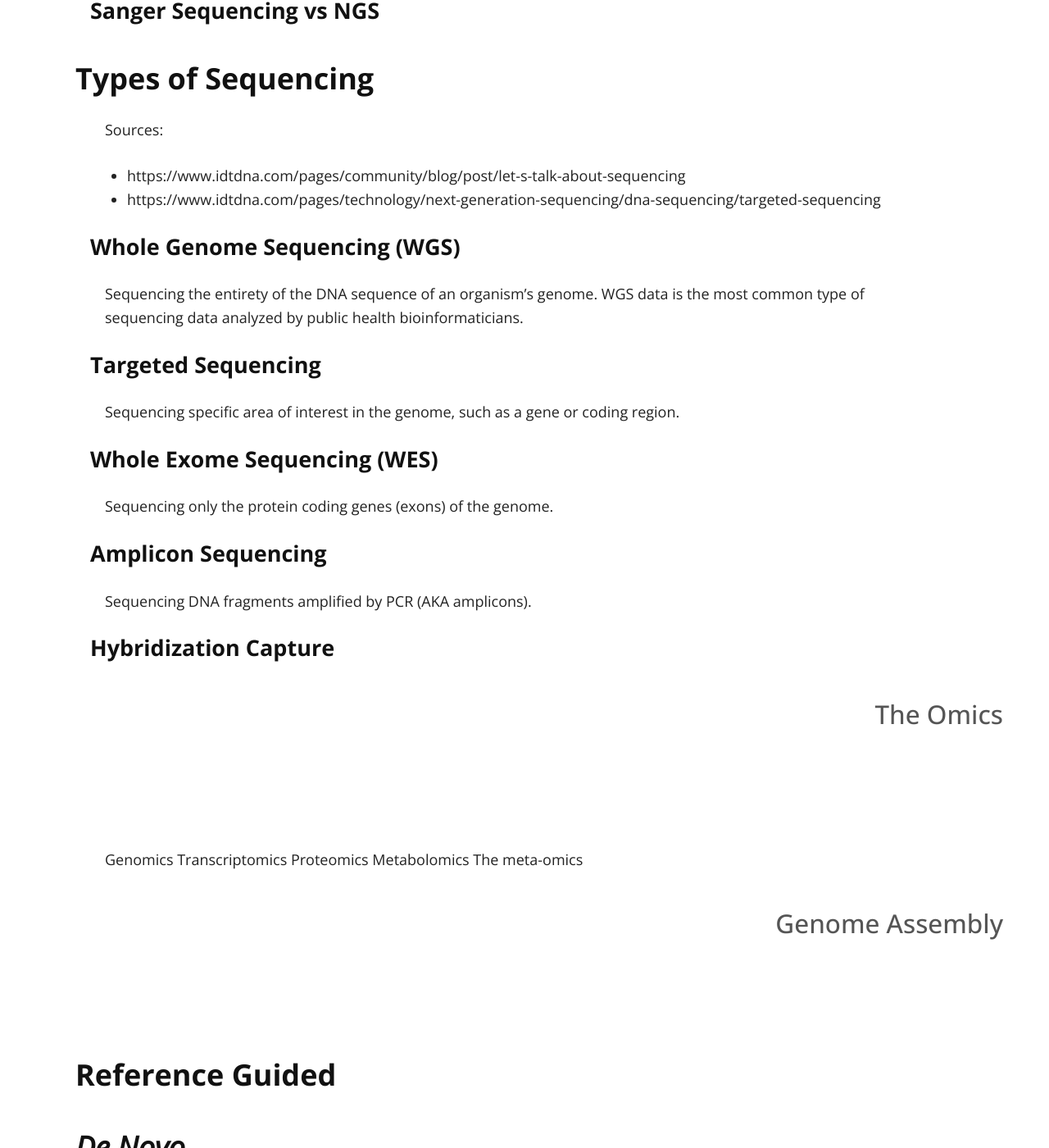
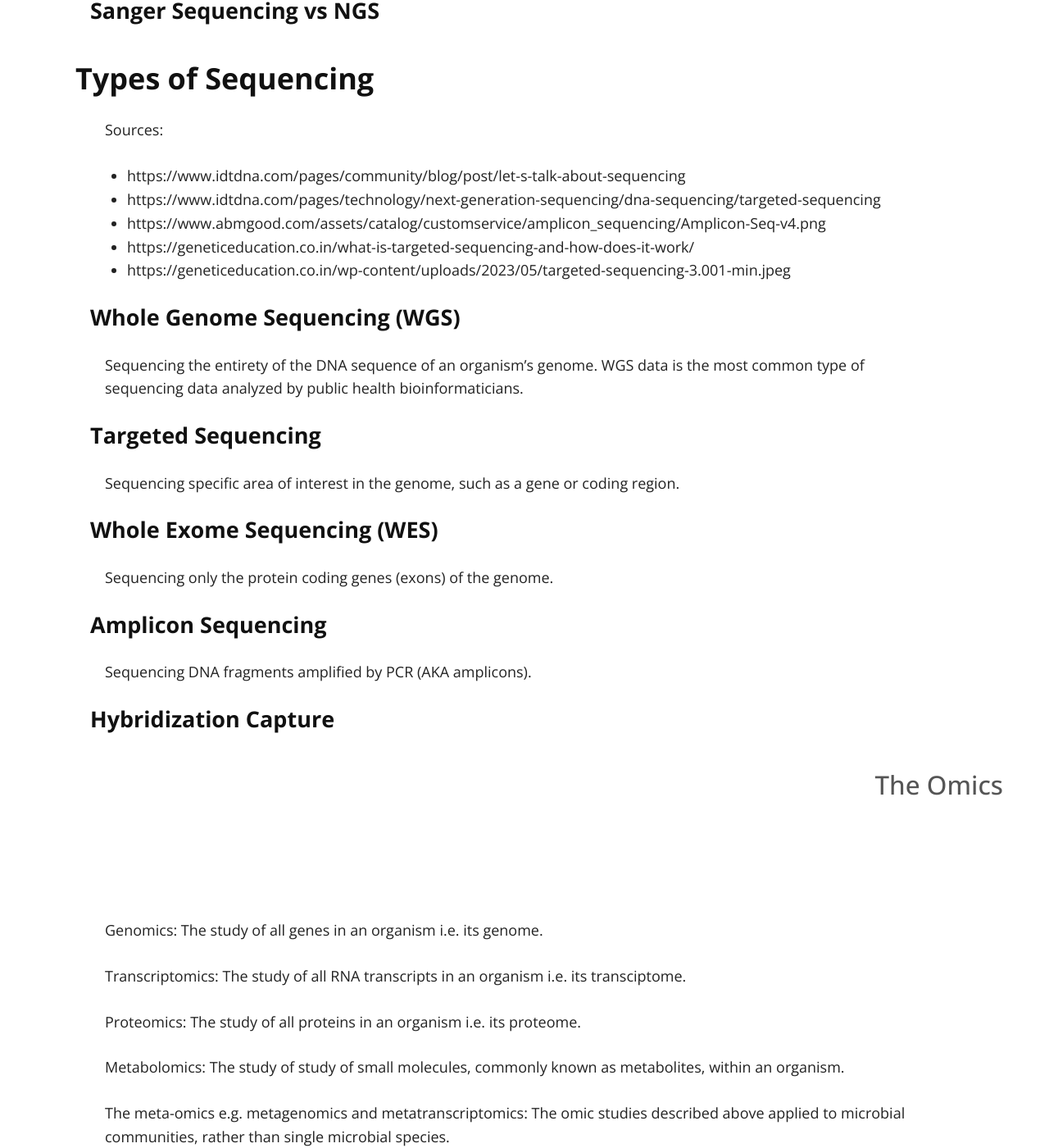
Before and after one commit to StaPH-B/midwest-region, a Jekyll site: the page built from in-progress/outline.md, in a window 1280 px wide and 1400 px high, scrolled down 4411 px. Shown: the whole window at 82% size. Built offline with Jekyll 4.4.1, drawn with Linux system fonts in a browser that asks for light colours; our own code applies the rules of GitHub Pages for plain Markdown files.

Commit message:
Add omic info

```diff
--- a/in-progress/outline.md
+++ b/in-progress/outline.md
@@ -111,6 +111,9 @@ Long-read sequencing:
 Sources:
  - https://www.idtdna.com/pages/community/blog/post/let-s-talk-about-sequencing
  - https://www.idtdna.com/pages/technology/next-generation-sequencing/dna-sequencing/targeted-sequencing
+ - https://www.abmgood.com/assets/catalog/customservice/amplicon_sequencing/Amplicon-Seq-v4.png
+ - https://geneticeducation.co.in/what-is-targeted-sequencing-and-how-does-it-work/
+ - https://geneticeducation.co.in/wp-content/uploads/2023/05/targeted-sequencing-3.001-min.jpeg
 
 #### Whole Genome Sequencing (WGS)
 
@@ -132,11 +135,15 @@ Sequencing DNA fragments amplified by PCR (AKA amplicons).
 
 ## The Omics
 
-Genomics
-Transcriptomics
-Proteomics
-Metabolomics
-The meta-omics
+Genomics: The study of all genes in an organism i.e. its genome.
+
+Transcriptomics: The study of all RNA transcripts in an organism i.e. its transciptome.
+
+Proteomics: The study of all proteins in an organism i.e. its proteome.
+
+Metabolomics: The study of study of small molecules, commonly known as metabolites, within an organism.
+
+The meta-omics e.g. metagenomics and metatranscriptomics: The omic studies described above applied to microbial communities, rather than single microbial species.
 
 ## Genome Assembly
 
```
